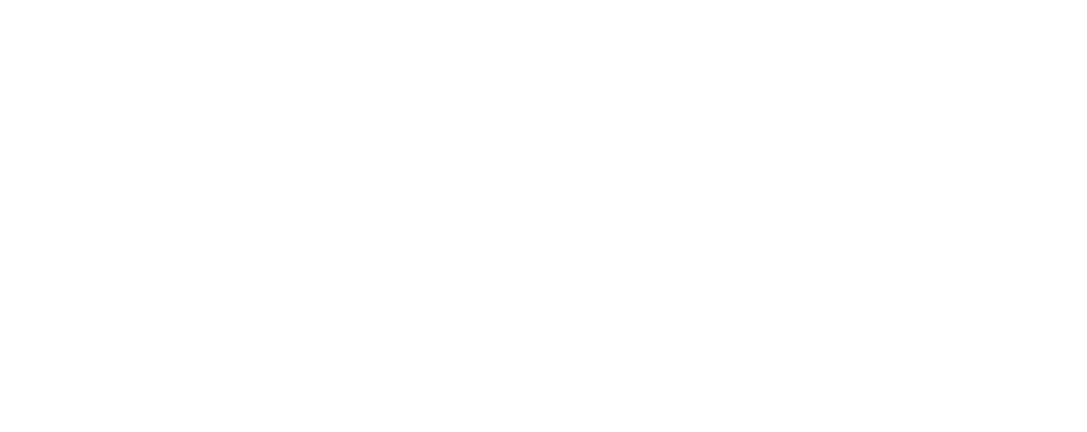
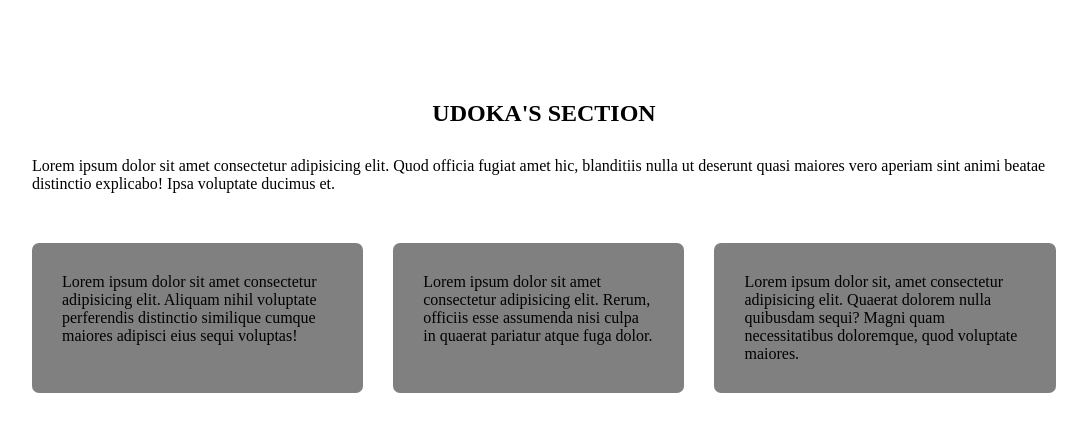
Before and after one commit to Lilyprograms/batch23-second-activity, a plain HTML site: page index.html in a window 1280 px wide. Shown: the whole page, without its empty margins (96-1183 px from the left). Drawn offline with Linux system fonts and the light colour scheme.

Commit message:
added modifications to index and style

```diff
--- a/index.html
+++ b/index.html
@@ -7,6 +7,14 @@
     <link rel="stylesheet" href="./style.css">
 </head>
 <body>
-
+   <section class="SU1">
+    <h1>UDOKA'S SECTION</h1>
+    <p>Lorem ipsum dolor sit amet consectetur adipisicing elit. Quod officia fugiat amet hic, blanditiis nulla ut deserunt quasi maiores vero aperiam sint animi beatae distinctio explicabo! Ipsa voluptate ducimus et.</p>
+    <div class="SU1-text-container">
+        <div class="SU1-text">Lorem ipsum dolor sit amet consectetur adipisicing elit. Aliquam nihil voluptate perferendis distinctio similique cumque maiores adipisci eius sequi voluptas!</div>
+        <div class="SU1-text">Lorem ipsum dolor sit amet consectetur adipisicing elit. Rerum, officiis esse assumenda nisi culpa in quaerat pariatur atque fuga dolor.</div>
+        <div class="SU1-text">Lorem ipsum dolor sit, amet consectetur adipisicing elit. Quaerat dolorem nulla quibusdam sequi? Magni quam necessitatibus doloremque, quod voluptate maiores.</div>
+    </div>
+   </section>
 </body>
 </html>
--- a/style.css
+++ b/style.css
@@ -3,3 +3,24 @@
   padding: 0px;
   box-sizing: border-box;
 }
+.SU1{
+  width: 80%;
+  margin: auto;
+  display: flex;
+  flex-direction: column;
+  align-items: center;
+}
+.SU1 h1{
+  margin-top: 100px;
+  margin-bottom: 30px;
+}
+.SU1-text-container{
+  display: flex;
+  margin-top: 50px;
+  gap: 30px;
+}
+.SU1-text{
+  padding: 30px;
+  background-color: gray;
+  border-radius: 7px;
+}
```
